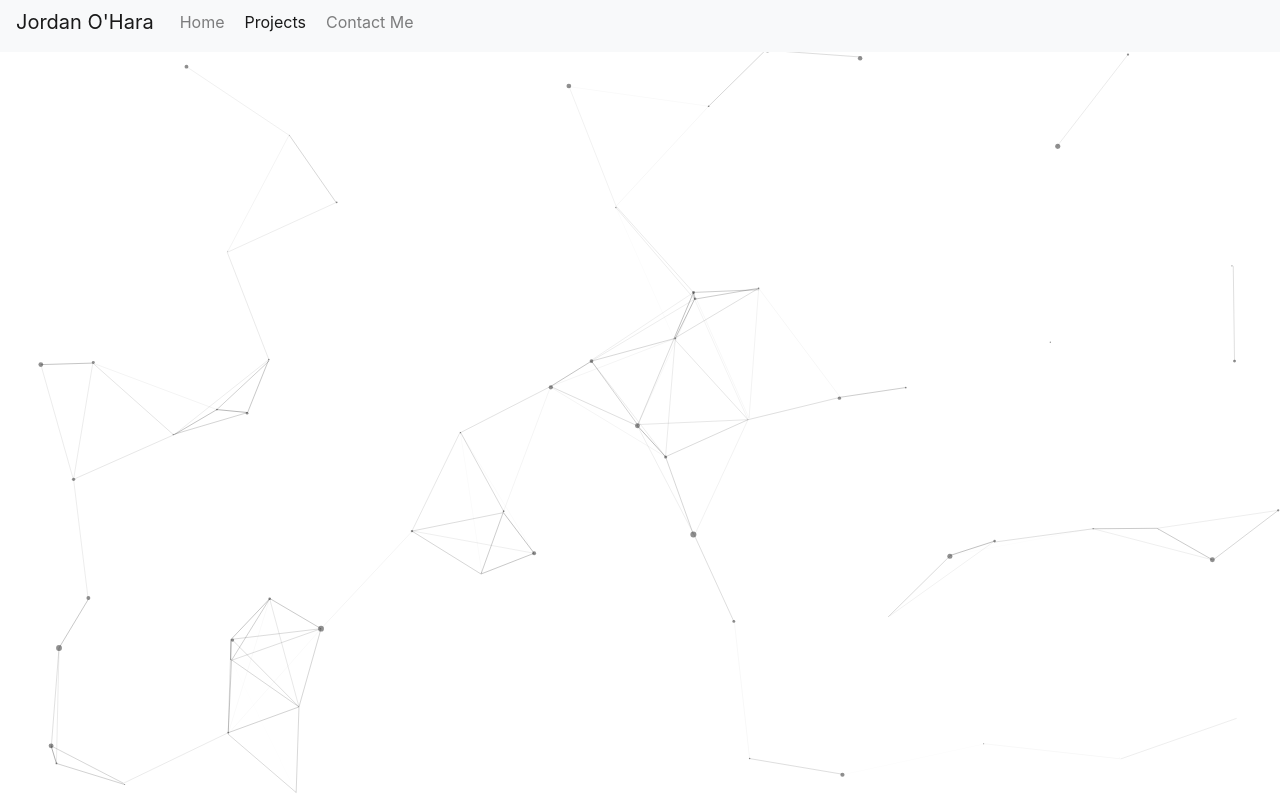
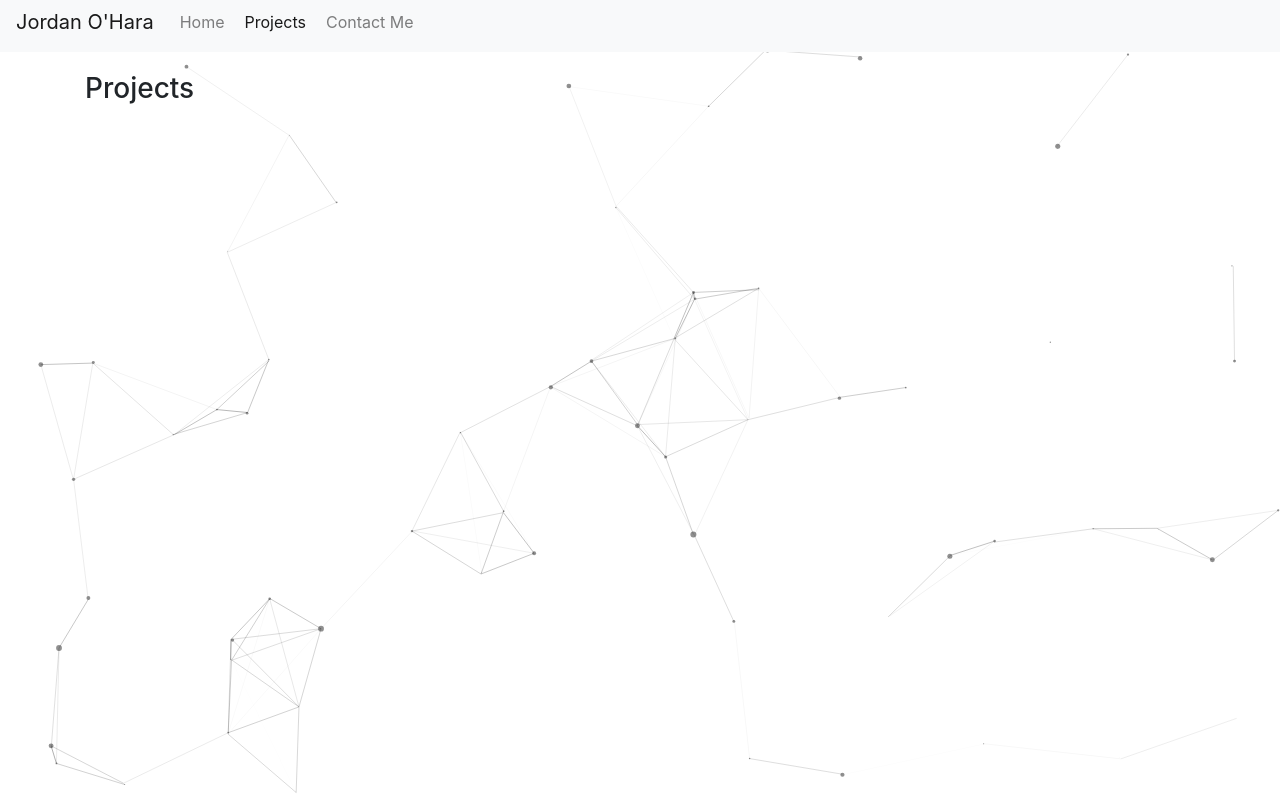
Before and after one commit to jo372/portfolio, a plain HTML site: page projects.html in a window 1280 px wide. Drawn offline with Linux system fonts and the light colour scheme; no server answers.

Commit message:
updated to have a heading, also updated to be inside a container class instead of id='projects' being inside the container.

```diff
--- a/projects.html
+++ b/projects.html
@@ -30,8 +30,9 @@
     </div>
     </nav>
 
-    <div id="projects" class="container">
-
+    <div class="container">
+        <h3>Projects</h3>
+        <div id="projects"></div>
     </div>
 
     <footer></footer>
```
